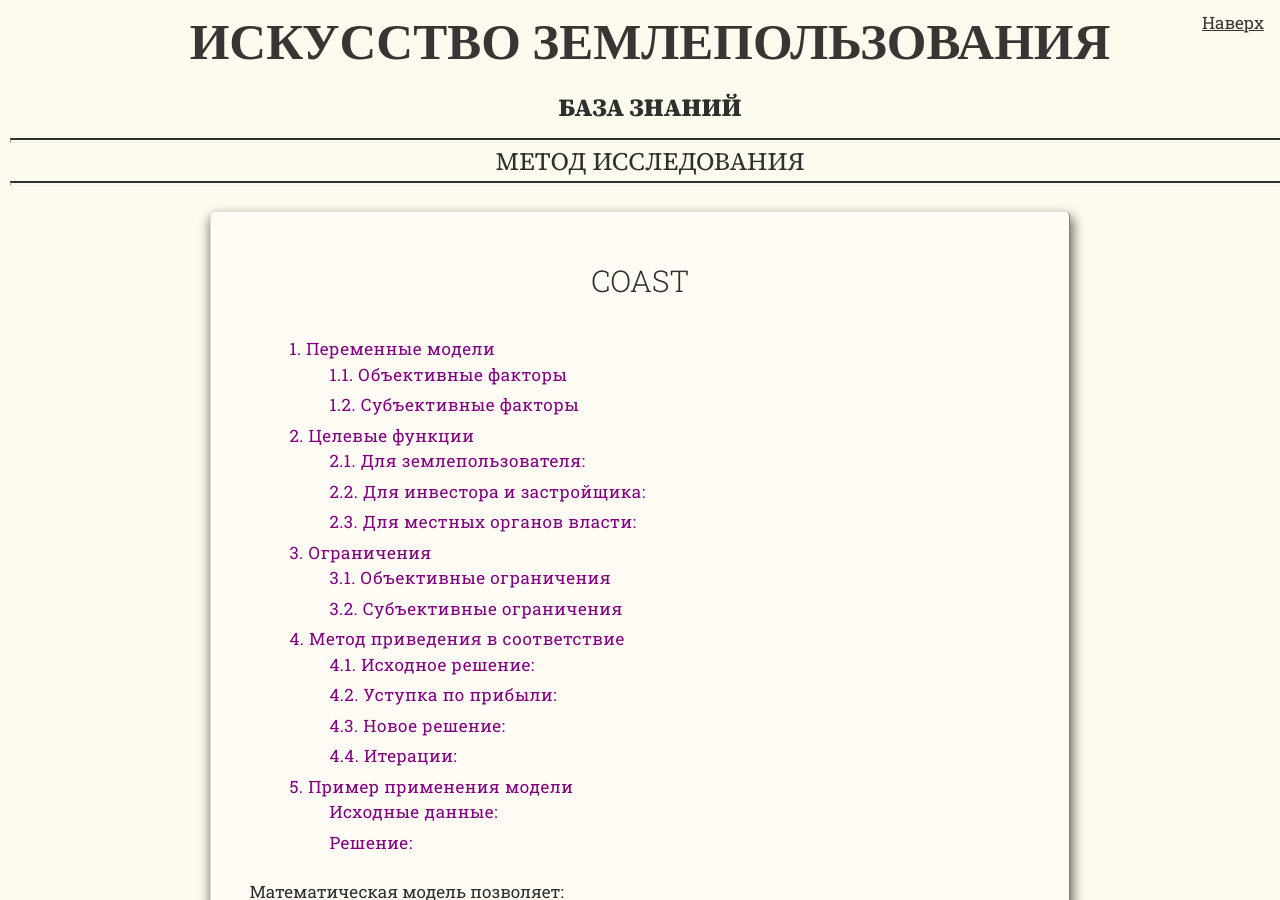
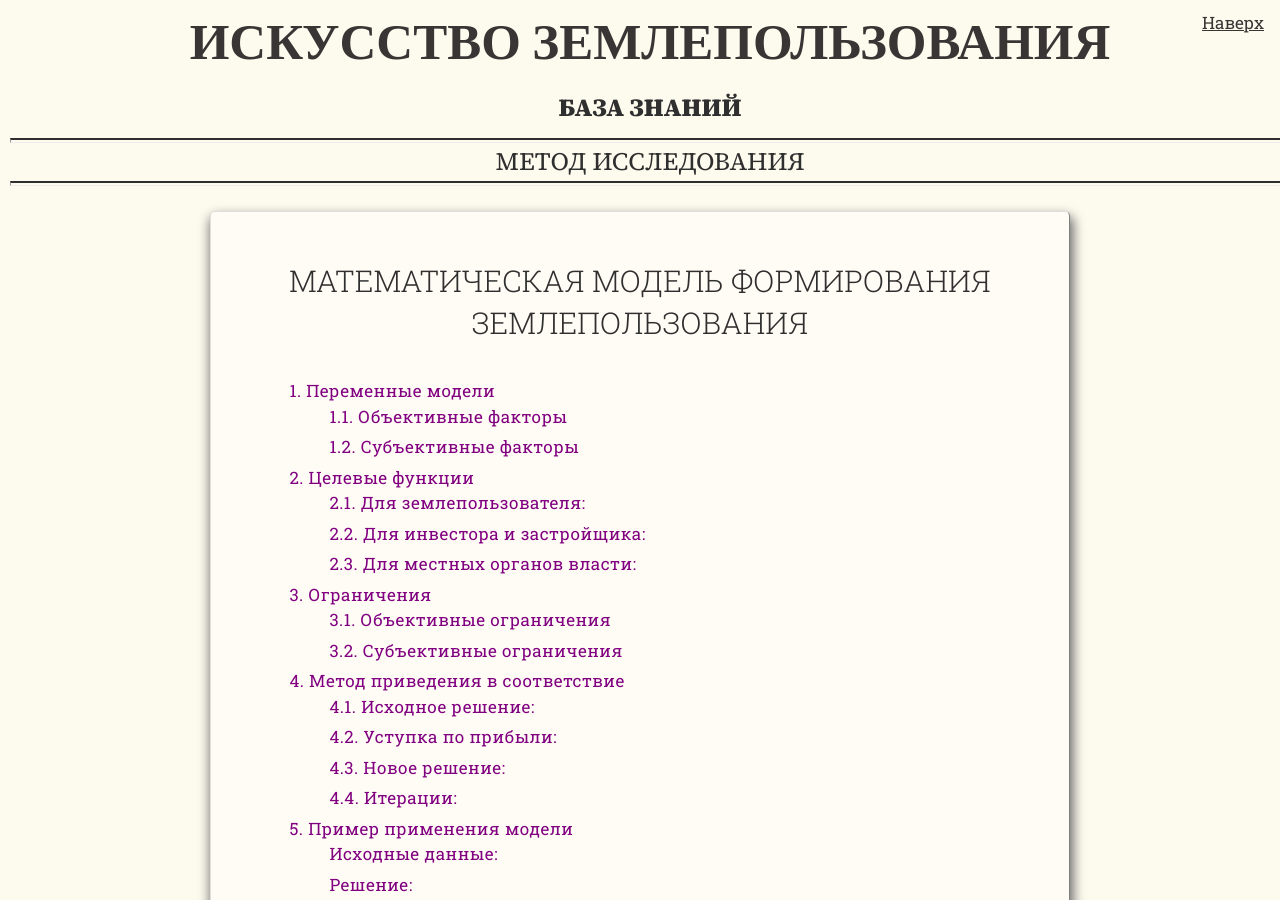
Before and after one commit to SergSi/land-use-art, a Jekyll site: the page built from _posts/2025-02-22-coast.md, in a window 1280 px wide and 900 px high. Built offline with Jekyll 4.4.1, drawn with Linux system fonts in a browser that asks for light colours; some web fonts are replaced.

Commit message:
Update 2025-02-22-coast.md

```diff
--- a/_posts/2025-02-22-coast.md
+++ b/_posts/2025-02-22-coast.md
@@ -1,5 +1,6 @@
 ---
-itle: Математическая модель приведения в соответствие объективных и субъективных факторов формирования землепользования
+title: Математическая модель формирования землепользования
+summary: Модель позволяет привести в соответствие объективные и субъективные факторы формирования землепользования
 layout: doc
 class: methods
 ---
```
